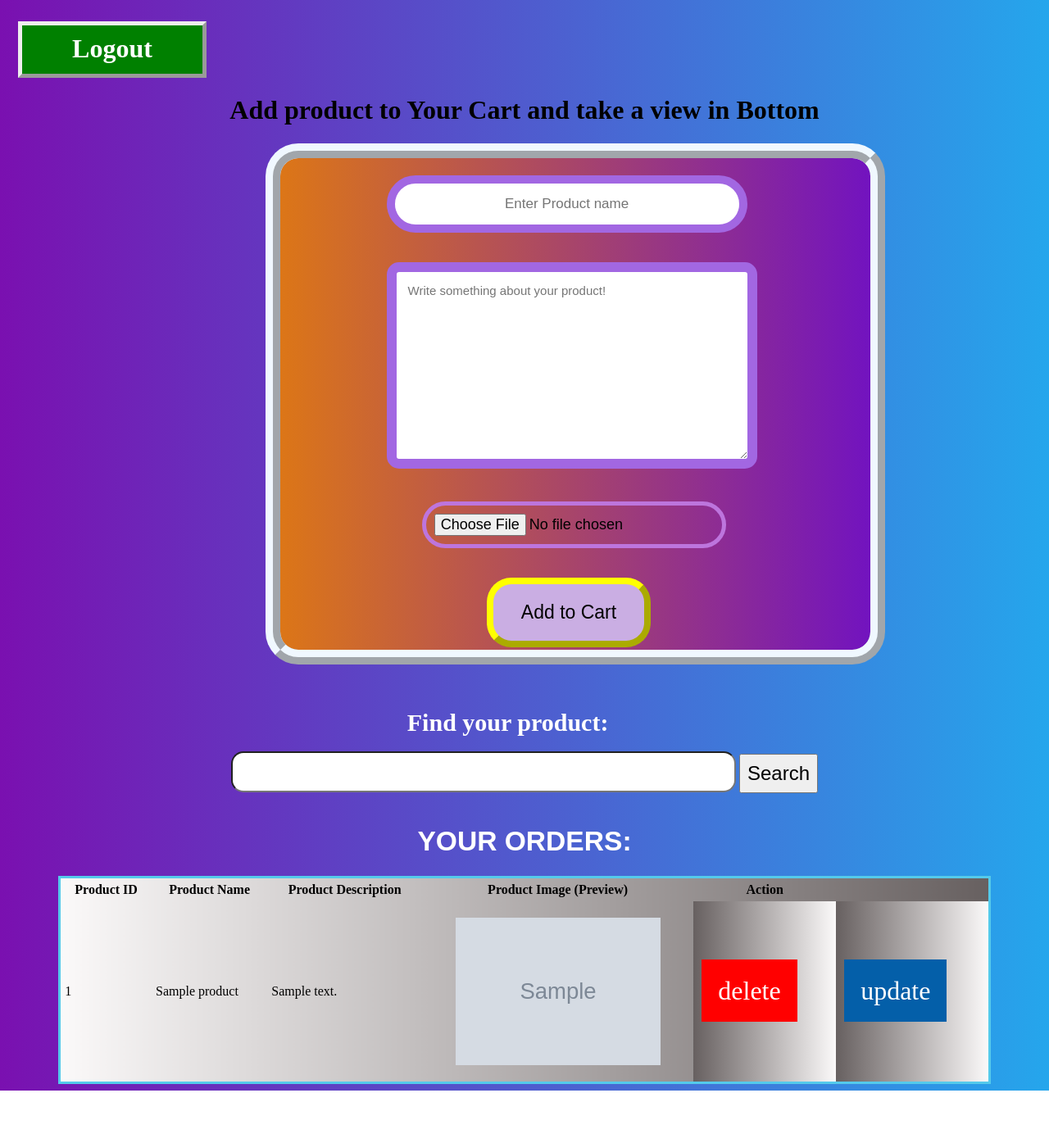
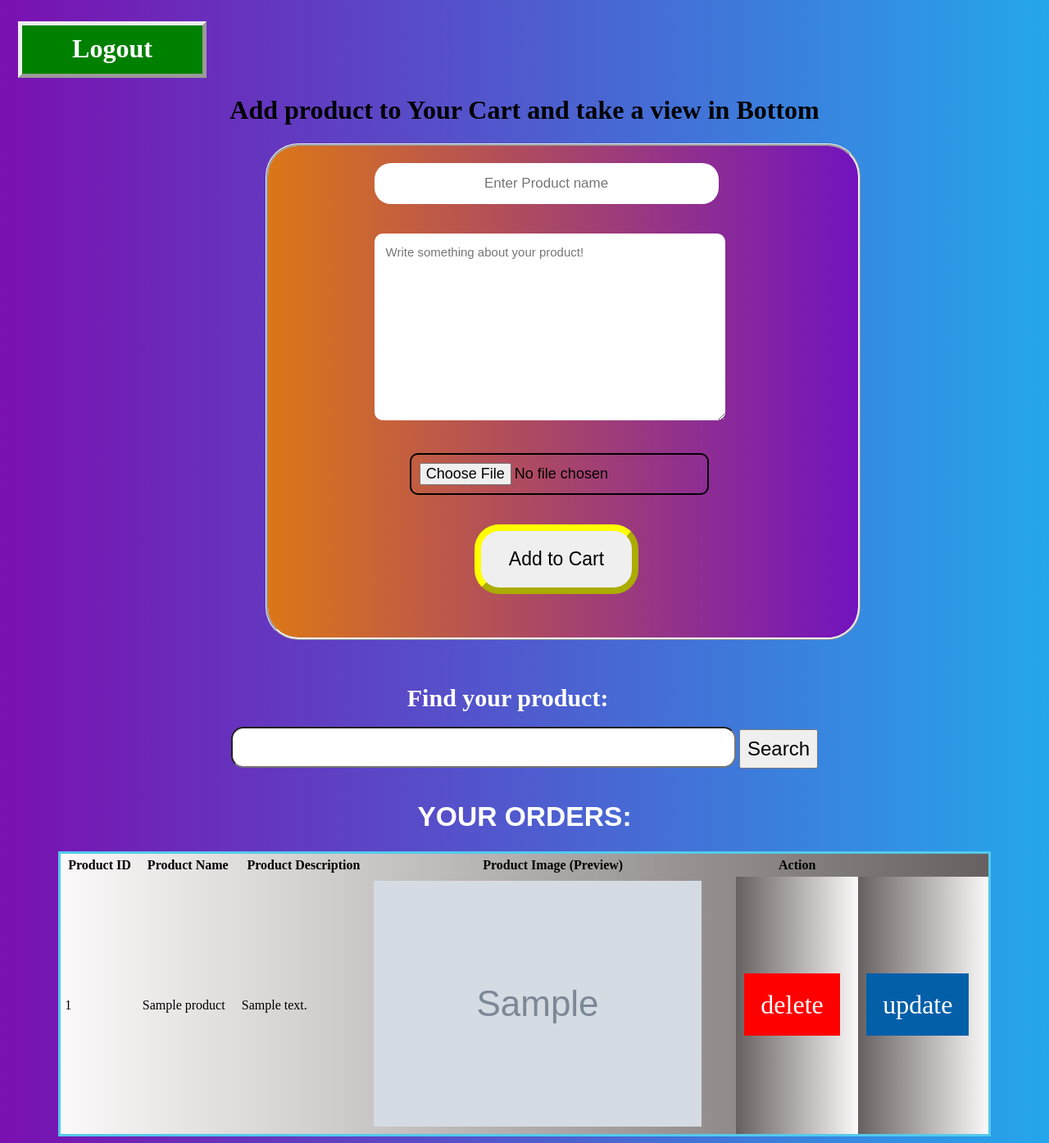
Before and after one commit to Mk567m/FULLSTACK-CRUD_APP-WITH-AUTHENTICATION, a Django app: page / in a window 1280 px wide. Shown: the whole page at 82% size. Before the commit the page ends 1331 px from the top, so only its background shows below. Run offline with Django 5.2, Linux system fonts and the light colour scheme; a user stored in the database is signed in; tables that the repository leaves empty hold one stand-in row (values such as "Sample post"); grey boxes marked "Sample" are stand-in pictures.

Commit message:
Modified the product UI

```diff
--- a/CrudRoot/CrudApp/templates/home/product.html
+++ b/CrudRoot/CrudApp/templates/home/product.html
@@ -15,14 +15,14 @@
     background-image: linear-gradient(to left, rgb(37, 166, 236), rgb(122, 16, 176));
   }
       .image-container img{
+        background-size:contain;
+        background-repeat:no-repeat;
+
         width: auto;
-        height: 100px;
-        transition: transform 1s;
+        height: 300px;
+        transition: transform 0.6s;
       }
-      .image-container img:focus{
-        transform: scale(2.3);
-        outline:none;
-      }
+
       #fields{
         background-image: linear-gradient(to right, rgb(220, 118, 23),rgb(114, 19, 191));
         margin-right: 20%;
@@ -31,7 +31,7 @@
         margin-left:25%;
 
         border-radius: 40px;
-        border: 18px solid aliceblue;
+        border: none;
         border-style: ridge;
       }
 
@@ -39,12 +39,12 @@
         text-align: center;
 
 
-        border-radius: 40px;
+        border-radius: 20px;
         margin-left: 18%;
         margin-top: 3px;
         font-size: 17px;
         padding: 15px;
-        border: 10px solid rgb(162, 103, 226);
+        border: none;
         display: inline;
         align-items: center;
         width: 390px;
@@ -60,8 +60,8 @@
         font-size: 15px;
         width: 400px;
         height: 200px;
-        border: 12px solid rgb(162, 103, 226);
-        border-radius: 15px;
+        border: none;
+        border-radius: 10px;
         padding: 14px;
 
 
@@ -71,11 +71,12 @@
       #product_image{
         margin-left: 24%;
         margin-right: 23%;
-        border: 5px solid rgb(189, 117, 221);
+        border: none;
         font-size: 18px;
-        border-radius: 30px;
+        border-radius: 10px;
         padding: 10px;
         display: flex;
+        border: 2px solid black;
 
       }
       table{
@@ -93,10 +94,10 @@
       #Add_product{
         font-size: 23px;
         width: 200px;
-        border: 12px solid rgb(162, 103, 226);
+        border: none;
         border-radius: 30px;
         height: 50px;
-        background-color: rgb(202, 174, 227);
+
         text-align: center;
         margin-right: 26%;
         border: 8px outset yellow;
@@ -115,12 +116,8 @@
         padding: 12px;
       }
       #tableimage{
-        display: flex;
-        width: 250px;
-        justify-content: center;
-        align-self: center;
-        height: 180px;
-        justify-self: center;
+        ]
+
       }
       #searchbar{
         background-color: rgba(255, 255, 255, 0.929);
@@ -297,15 +294,15 @@
   </tbody>
   <tbody>
 
-    {% for product in product %}
+    {% for pdct in product %}
 
     <tr id="specifics">
       <td scope="row">{{forloop.counter}}</td>
-      <td>{{product.product_name}}</td>
-      <td>{{product.product_description}}</td>
+      <td>{{pdct.product_name}}</td>
+      <td>{{pdct.product_description}}</td>
       <td>
-        {% if product.product_image %}
-       <div class="image-container"> <img id="tableimage" src="{{product.product_image.url}}" name="product_image" alt="{{product.product_image.url}}" tabindex="0"></div>
+        {% if pdct.product_image %}
+       <div class="image-container"> <img id="tableimage" src="{{pdct.product_image.url}}" name="product_image" alt="{{pdct.product_image.url}}" tabindex="0"></div>
         {%else%}
         <div style="background-color: rgb(236, 244, 247);width:  252px; height: 90px;
         padding-top: 10%;display: block;justify-self: center;"><p style="text-align: center;color: rgb(4, 3, 3);font-size: 24px;font-weight: 500;">No image Given</p></div>
@@ -318,12 +315,12 @@
         {% csrf_token %}
         <td
 
-         id="delbutton" ><a id="delete_button" href="{% url 'delete_product' product.id%}" class="btn btn-danger">delete</a>
+         id="delbutton" ><a id="delete_button" href="{% url 'delete_product' pdct.id%}" class="btn btn-danger">delete</a>
 
         </td>
         <td
 
-         id="update_container" ><a id="update_button" href="{% url 'update_product' product.id%}" class="btn btn-success">update</a>
+         id="update_container" ><a id="update_button" href="{% url 'update_product' pdct.id%}" class="btn btn-success">update</a>
         </td>
     </tr>
         {%endfor%}
--- a/CrudRoot/CrudApp/views.py
+++ b/CrudRoot/CrudApp/views.py
@@ -1,4 +1,4 @@
-from django.shortcuts import render, redirect
+from django.shortcuts import render, redirect, get_object_or_404
 from CrudApp.models import *
 from django.contrib.auth import login,authenticate,logout
 from django.contrib.auth.models import User
@@ -35,18 +35,18 @@ def product(request):
 
 
 ######delete product button functionality
-def delete_product(pk):
-      print(pk)
+def delete_product(request,pk):
       product = Product.objects.get(id=pk)
       product.delete()
       Context={"product":product}
 
-      return redirect('/product/',context=Context)
+      return redirect('/',context=Context)
 
 
 ######## update button functionality
 def update_product(request,pk):
-  pdct =Product.objects.get(id=pk)
+  pdct =get_object_or_404(Product,id=pk)
+
   Context = {'update':pdct}
 
   if request.method=='POST':
@@ -55,6 +55,7 @@ def update_product(request,pk):
     updated_name = data.get('product_name')
     updated_description = data.get('product_description')
     updated_image = request.FILES.get('product_image')
+    print('-------------------',updated_image)
 
 
 
@@ -64,7 +65,7 @@ def update_product(request,pk):
 
     pdct.save()
 
-    return redirect('')
+    return redirect('/')
 
 
   return render(request,'home/update.html',context=Context)
--- a/CrudRoot/myproject/urls.py
+++ b/CrudRoot/myproject/urls.py
@@ -26,7 +26,7 @@ from CrudApp.models import *
 urlpatterns = [
     path('admin/', admin.site.urls),
 
-    path('<str:pk>', views.delete_product,name='delete_product'),
+    path('<int:pk>', views.delete_product,name='delete_product'),
     path('',views.product,name='product'),
     path('<int:pk>/',views.update_product,name='update_product'),
     path('login/',views.login_view,name='login_view'),
```
Also changed, not shown: CrudRoot/CrudApp/templates/home/update.html (+8 -2 lines).
